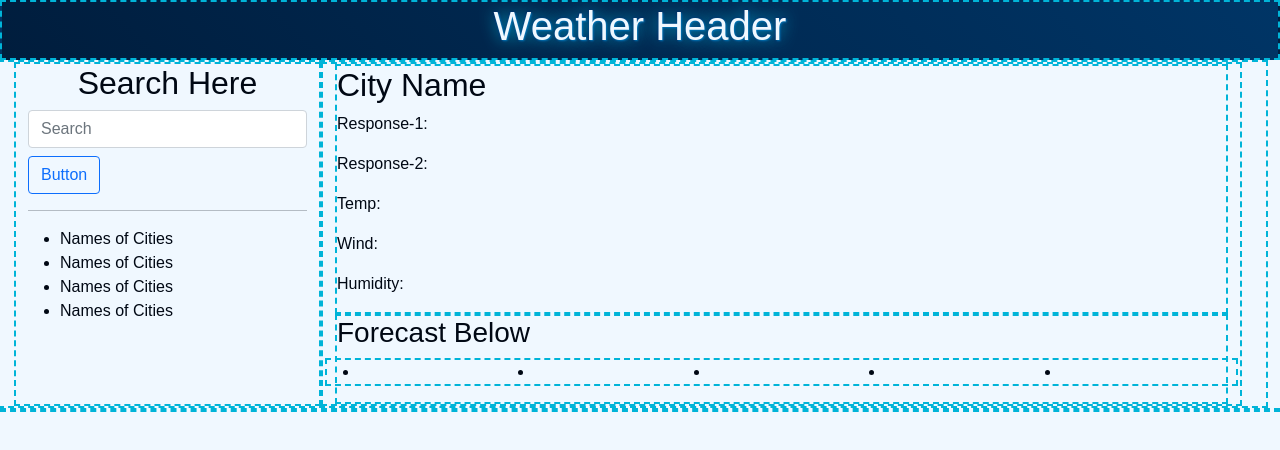
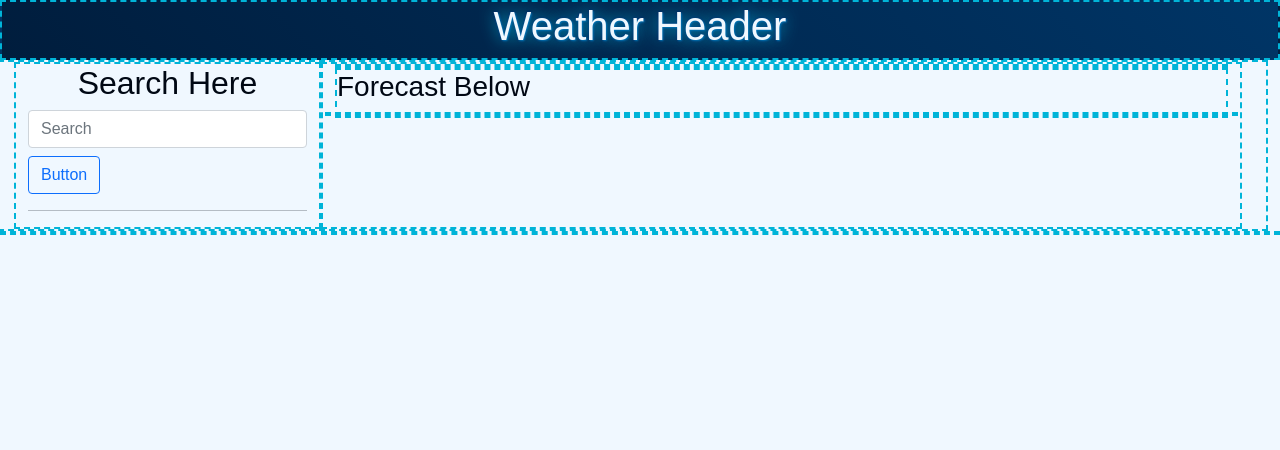
Before and after one commit to JPauldo/storms-eye-view, a plain HTML site: page index.html in a window 1280 px wide. Drawn offline with nearby package versions, Linux system fonts and the light colour scheme.

Commit message:
Replaced lists with sections and setup for html for more dynamic display

```diff
--- a/index.html
+++ b/index.html
@@ -24,33 +24,18 @@
         <button id="search-button" class="btn btn-outline-primary my-2 my-sm-0">Button</button>
       </form>
       <hr>
-      <ul>
-        <li>Names of Cities</li>
-        <li>Names of Cities</li>
-        <li>Names of Cities</li>
-        <li>Names of Cities</li>
-      </ul>
+      <section>
+      </section>
     </aside>
     <!-- Section for Forecast Data -->
     <section class="show-container col-9">
 
       <article class="show-container">
-        <h2>City Name</h2>
-        <p>Response-1: <span id="response-status-1"></span></p>
-        <p>Response-2: <span id="response-status-2"></span></p>
-        <p>Temp: <span id=""></span></p>
-        <p>Wind: <span id=""></span></p>
-        <p>Humidity: <span id=""></span></p>
       </article>
       <section class="show-container">
         <h3>Forecast Below</h3>
-        <ul class="show-container row">
-          <li class="col"></li>
-          <li class="col"></li>
-          <li class="col"></li>
-          <li class="col"></li>
-          <li class="col"></li>
-        </ul>
+        <section class="show-container row">
+        </section>
       </section>
     </section>
   </main>
```
